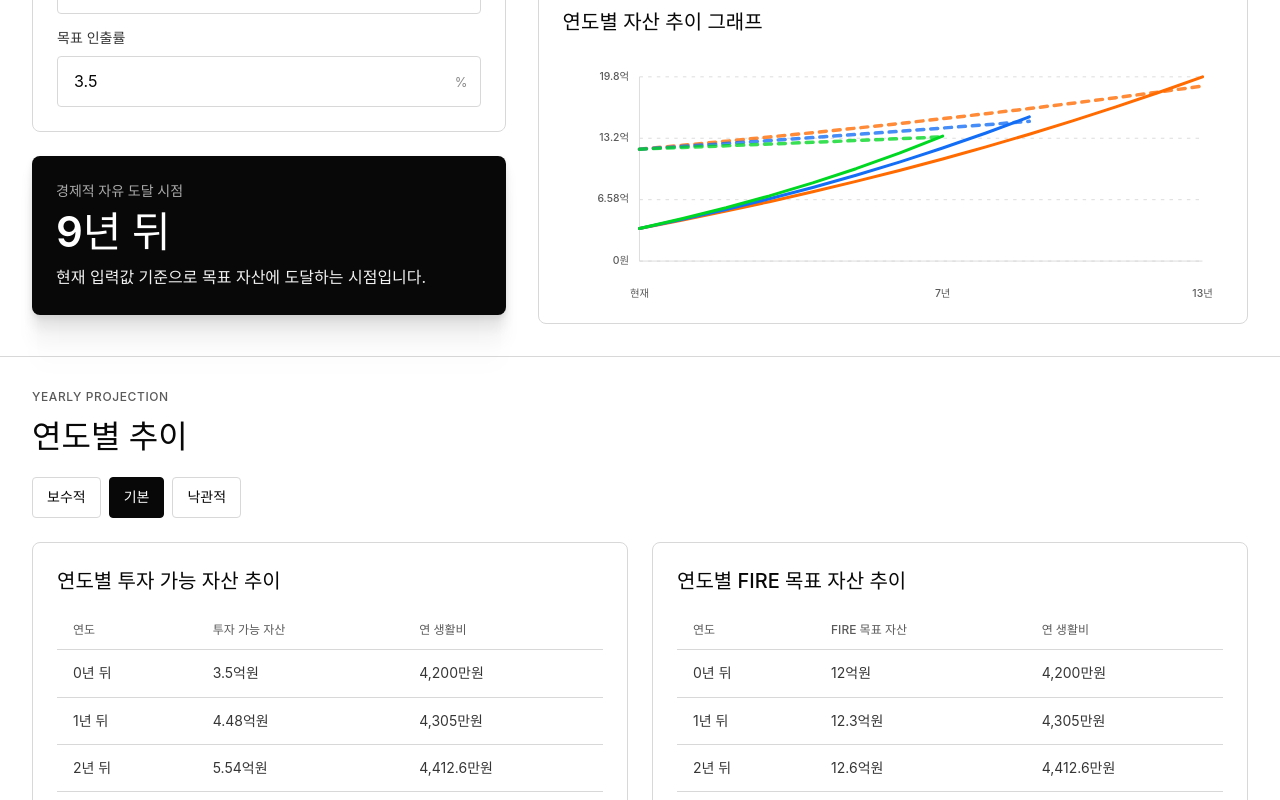
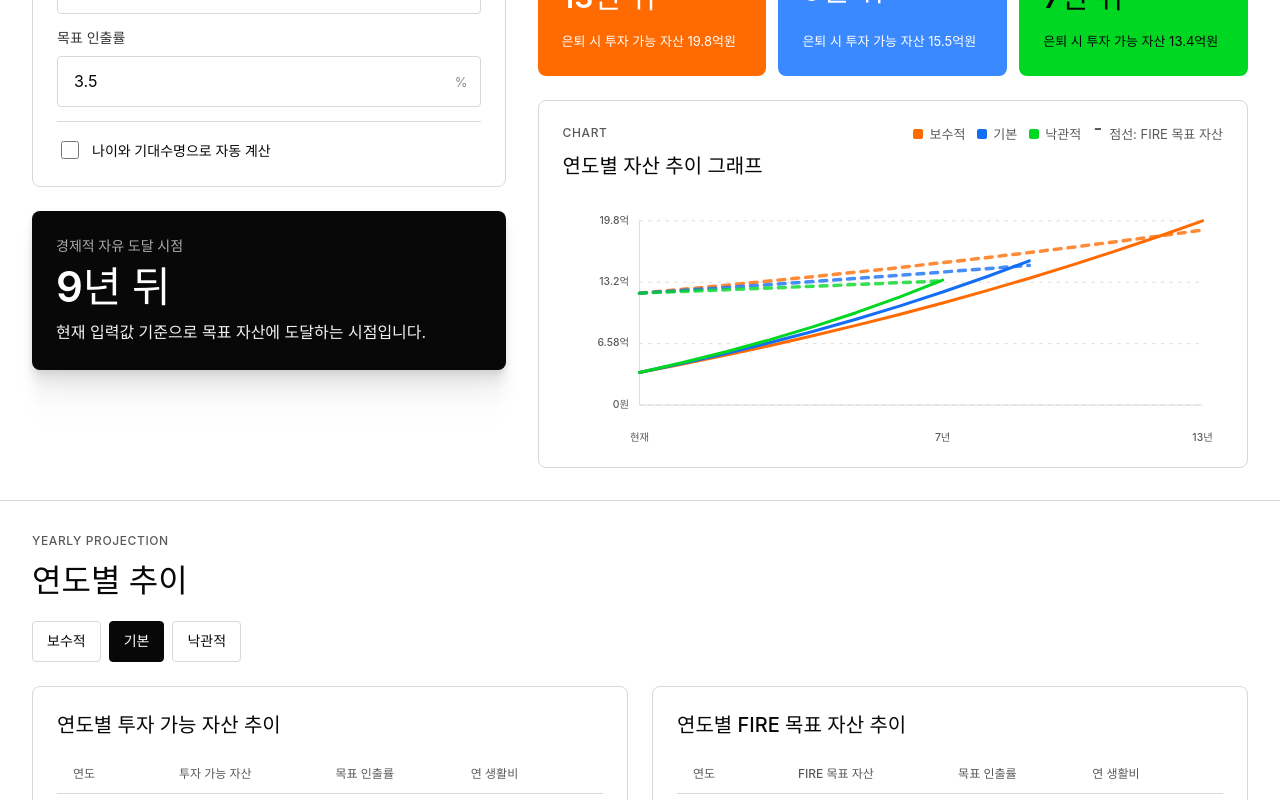
Before and after one commit to heojay/fire-calculator, a React (Vite) app: page / in a window 1280 px wide. Shown: the part 1120-1920 px from the top of the page. Built offline with nearby package versions, Linux system fonts and the light colour scheme.

Commit message:
나이 기반 자동 인출률 계산을 추가한다

```diff
--- a/src/App.tsx
+++ b/src/App.tsx
@@ -17,7 +17,10 @@ type FormValues = {
   annualReturnRate: number;
   incomeGrowthRate: number;
   inflationRate: number;
+  withdrawalMode: "manual" | "auto";
   targetWithdrawalRate: number;
+  currentAge: number;
+  lifeExpectancy: number;
 };
 
 const requiredFields = [
@@ -27,7 +30,6 @@ const requiredFields = [
   ["annualReturnRate", "연 투자 수익률", "%"],
   ["incomeGrowthRate", "연 수입 증가율", "%"],
   ["inflationRate", "인플레이션율", "%"],
-  ["targetWithdrawalRate", "목표 인출률", "%"],
 ] as const;
 
 const scenarioClassNames = ["scenario-conservative", "scenario-base", "scenario-optimistic"];
@@ -50,6 +52,13 @@ function App() {
     setFormValues((current) => ({
       ...current,
       [field]: Number(value),
+    }));
+  };
+
+  const handleWithdrawalModeChange = (enabled: boolean) => {
+    setFormValues((current) => ({
+      ...current,
+      withdrawalMode: enabled ? "auto" : "manual",
     }));
   };
 
@@ -97,6 +106,25 @@ function App() {
                 onChange={(value) => handleFieldChange(field, value)}
               />
             ))}
+            <NumberField
+              label="목표 인출률"
+              suffix="%"
+              value={
+                formValues.withdrawalMode === "auto"
+                  ? rateToPercentInput(baseScenario.projections[0].targetWithdrawalRate)
+                  : formValues.targetWithdrawalRate
+              }
+              readOnly={formValues.withdrawalMode === "auto"}
+              onChange={(value) => handleFieldChange("targetWithdrawalRate", value)}
+            />
+            <AutoWithdrawalSettings
+              enabled={formValues.withdrawalMode === "auto"}
+              currentAge={formValues.currentAge}
+              lifeExpectancy={formValues.lifeExpectancy}
+              appliedRate={baseScenario.projections[0].targetWithdrawalRate}
+              onToggle={handleWithdrawalModeChange}
+              onFieldChange={handleFieldChange}
+            />
           </Fieldset>
 
           <ResultHero scenario={baseScenario} />
@@ -174,6 +202,7 @@ function SummaryGrid({ scenario }: { scenario: FireScenarioResult }) {
         : formatMoney(scenario.retirementFireTargetAssets),
     ],
     ["앞으로 더 일해야 하는 기간", formatYearsToFire(scenario)],
+    ["적용된 목표 인출률", `${rateToPercentInput(scenario.projections[0].targetWithdrawalRate)}%`],
     [
       "은퇴 시 예상 투자 가능 자산",
       scenario.retirementInvestableAssets === null
@@ -354,6 +383,7 @@ function ProjectionTable({
             <tr>
               <th>연도</th>
               <th>{valueKey === "investableAssets" ? "투자 가능 자산" : "FIRE 목표 자산"}</th>
+              <th>목표 인출률</th>
               <th>연 생활비</th>
             </tr>
           </thead>
@@ -362,6 +392,7 @@ function ProjectionTable({
               <tr key={`${valueKey}-${row.year}`}>
                 <td>{row.year}년 뒤</td>
                 <td>{formatMoney(row[valueKey])}</td>
+                <td>{rateToPercentInput(row.targetWithdrawalRate)}%</td>
                 <td>{formatMoney(row.annualExpenses)}</td>
               </tr>
             ))}
@@ -381,15 +412,63 @@ function Fieldset({ title, children }: { title: string; children: ReactNode }) {
   );
 }
 
+function AutoWithdrawalSettings({
+  enabled,
+  currentAge,
+  lifeExpectancy,
+  appliedRate,
+  onToggle,
+  onFieldChange,
+}: {
+  enabled: boolean;
+  currentAge: number;
+  lifeExpectancy: number;
+  appliedRate: number;
+  onToggle: (enabled: boolean) => void;
+  onFieldChange: (field: keyof FormValues, value: string) => void;
+}) {
+  return (
+    <div className="auto-withdrawal">
+      <label className="toggle-field">
+        <input
+          type="checkbox"
+          checked={enabled}
+          onChange={(event) => onToggle(event.target.checked)}
+        />
+        <span>나이와 기대수명으로 자동 계산</span>
+      </label>
+      {enabled && (
+        <div className="auto-withdrawal-fields">
+          <NumberField
+            label="현재 나이"
+            suffix="세"
+            value={currentAge}
+            onChange={(value) => onFieldChange("currentAge", value)}
+          />
+          <NumberField
+            label="기대수명"
+            suffix="세"
+            value={lifeExpectancy}
+            onChange={(value) => onFieldChange("lifeExpectancy", value)}
+          />
+          <p>현재 기준 자동 인출률 {rateToPercentInput(appliedRate)}%</p>
+        </div>
+      )}
+    </div>
+  );
+}
+
 function NumberField({
   label,
   suffix,
   value,
+  readOnly = false,
   onChange,
 }: {
   label: string;
   suffix: string;
   value: number;
+  readOnly?: boolean;
   onChange: (value: string) => void;
 }) {
   const moneyHint = suffix === "원" ? formatMoneyInputHint(value) : "";
@@ -401,6 +480,7 @@ function NumberField({
         <input
           type="number"
           inputMode="decimal"
+          readOnly={readOnly}
           value={Number.isNaN(value) ? "" : value}
           onChange={(event) => onChange(event.target.value)}
         />
@@ -419,7 +499,10 @@ function presetToFormValues(values: FireInputs): FormValues {
     annualReturnRate: rateToPercentInput(values.annualReturnRate),
     incomeGrowthRate: rateToPercentInput(values.incomeGrowthRate),
     inflationRate: rateToPercentInput(values.inflationRate),
+    withdrawalMode: values.withdrawalMode,
     targetWithdrawalRate: rateToPercentInput(values.targetWithdrawalRate),
+    currentAge: values.currentAge,
+    lifeExpectancy: values.lifeExpectancy,
   };
 }
 
--- a/src/fireCalculator.ts
+++ b/src/fireCalculator.ts
@@ -5,7 +5,10 @@ export type FireInputs = {
   annualReturnRate: number;
   incomeGrowthRate: number;
   inflationRate: number;
+  withdrawalMode: "manual" | "auto";
   targetWithdrawalRate: number;
+  currentAge: number;
+  lifeExpectancy: number;
 };
 
 export type FireYearProjection = {
@@ -14,6 +17,7 @@ export type FireYearProjection = {
   annualExpenses: number;
   savings: number;
   investableAssets: number;
+  targetWithdrawalRate: number;
   fireTargetAssets: number;
   safeWithdrawalAmount: number;
 };
@@ -51,7 +55,10 @@ export const FIRE_PRESETS: FirePreset[] = [
       annualReturnRate: 0.04,
       incomeGrowthRate: 0.03,
       inflationRate: 0.025,
+      withdrawalMode: "manual",
       targetWithdrawalRate: 0.035,
+      currentAge: 40,
+      lifeExpectancy: 90,
     },
   },
   {
@@ -64,7 +71,10 @@ export const FIRE_PRESETS: FirePreset[] = [
       annualReturnRate: 0.05,
       incomeGrowthRate: 0.03,
       inflationRate: 0.025,
+      withdrawalMode: "manual",
       targetWithdrawalRate: 0.035,
+      currentAge: 40,
+      lifeExpectancy: 90,
     },
   },
 ];
@@ -96,6 +106,22 @@ export function percentInputToRate(value: number): number {
 
 export function rateToPercentInput(value: number): number {
   return roundForPercentInput(value * 100);
+}
+
+export function calculateAutoWithdrawalRate(inputs: FireInputs, year = 0): number {
+  const currentAge = finiteOrZero(inputs.currentAge);
+  const lifeExpectancy = finiteOrZero(inputs.lifeExpectancy);
+  const remainingYears = Math.max(lifeExpectancy - (currentAge + year), 1);
+  const realReturn = Math.max(
+    finiteOrZero(inputs.annualReturnRate) - finiteOrZero(inputs.inflationRate),
+    0,
+  );
+  const withdrawalRate =
+    realReturn === 0
+      ? 1 / remainingYears
+      : realReturn / (1 - (1 + realReturn) ** -remainingYears);
+
+  return clamp(withdrawalRate, 0.01, 0.1);
 }
 
 export function calculateFireScenario(
@@ -157,7 +183,10 @@ function normalizeInputs(inputs: FireInputs): FireInputs {
     annualReturnRate: finiteOrZero(inputs.annualReturnRate),
     incomeGrowthRate: finiteOrZero(inputs.incomeGrowthRate),
     inflationRate: finiteOrZero(inputs.inflationRate),
+    withdrawalMode: inputs.withdrawalMode === "auto" ? "auto" : "manual",
     targetWithdrawalRate: Math.max(finiteOrZero(inputs.targetWithdrawalRate), 0.0001),
+    currentAge: finiteOrZero(inputs.currentAge),
+    lifeExpectancy: finiteOrZero(inputs.lifeExpectancy),
   };
 }
 
@@ -175,7 +204,11 @@ function calculateProjectionForYear(
       : (previousProjection?.investableAssets ?? inputs.investableAssets) *
           (1 + inputs.annualReturnRate) +
         savings;
-  const fireTargetAssets = annualExpenses / inputs.targetWithdrawalRate;
+  const targetWithdrawalRate =
+    inputs.withdrawalMode === "auto"
+      ? calculateAutoWithdrawalRate(inputs, year)
+      : inputs.targetWithdrawalRate;
+  const fireTargetAssets = annualExpenses / targetWithdrawalRate;
 
   return {
     year,
@@ -183,8 +216,9 @@ function calculateProjectionForYear(
     annualExpenses,
     savings,
     investableAssets,
+    targetWithdrawalRate,
     fireTargetAssets,
-    safeWithdrawalAmount: investableAssets * inputs.targetWithdrawalRate,
+    safeWithdrawalAmount: investableAssets * targetWithdrawalRate,
   };
 }
 
@@ -192,6 +226,10 @@ function finiteOrZero(value: number | undefined): number {
   return Number.isFinite(value) ? Number(value) : 0;
 }
 
+function clamp(value: number, min: number, max: number): number {
+  return Math.min(Math.max(value, min), max);
+}
+
 function roundForPercentInput(value: number): number {
   return Math.round(value * 10_000) / 10_000;
 }
--- a/src/styles.css
+++ b/src/styles.css
@@ -248,6 +248,11 @@ legend {
   line-height: 1.6;
 }
 
+.number-field input[readonly] {
+  color: var(--body-mid);
+  background: #f8f8f8;
+}
+
 .number-field input:focus {
   outline: 2px solid var(--blue-info);
   outline-offset: 2px;
@@ -266,6 +271,43 @@ legend {
   color: var(--body-mid);
   font-size: 12px;
   font-weight: 500;
+  line-height: 1.5;
+}
+
+.auto-withdrawal {
+  display: grid;
+  gap: 14px;
+  border-top: 1px solid var(--hairline);
+  padding-top: 16px;
+}
+
+.toggle-field {
+  display: inline-flex;
+  align-items: center;
+  gap: 10px;
+  color: var(--ink);
+  font-size: 14px;
+  font-weight: 500;
+  line-height: 1.5;
+}
+
+.toggle-field input {
+  width: 18px;
+  height: 18px;
+  accent-color: var(--primary);
+}
+
+.auto-withdrawal-fields {
+  display: grid;
+  grid-template-columns: repeat(2, minmax(0, 1fr));
+  gap: 14px;
+}
+
+.auto-withdrawal-fields p {
+  grid-column: 1 / -1;
+  margin: 0;
+  color: var(--body-mid);
+  font-size: 13px;
   line-height: 1.5;
 }
 
@@ -580,7 +622,8 @@ td {
   }
 
   .summary-grid,
-  .scenario-grid {
+  .scenario-grid,
+  .auto-withdrawal-fields {
     grid-template-columns: 1fr;
   }
 
```
Also changed, not shown: 2 other files (tests, documents, lock files or other folders).
